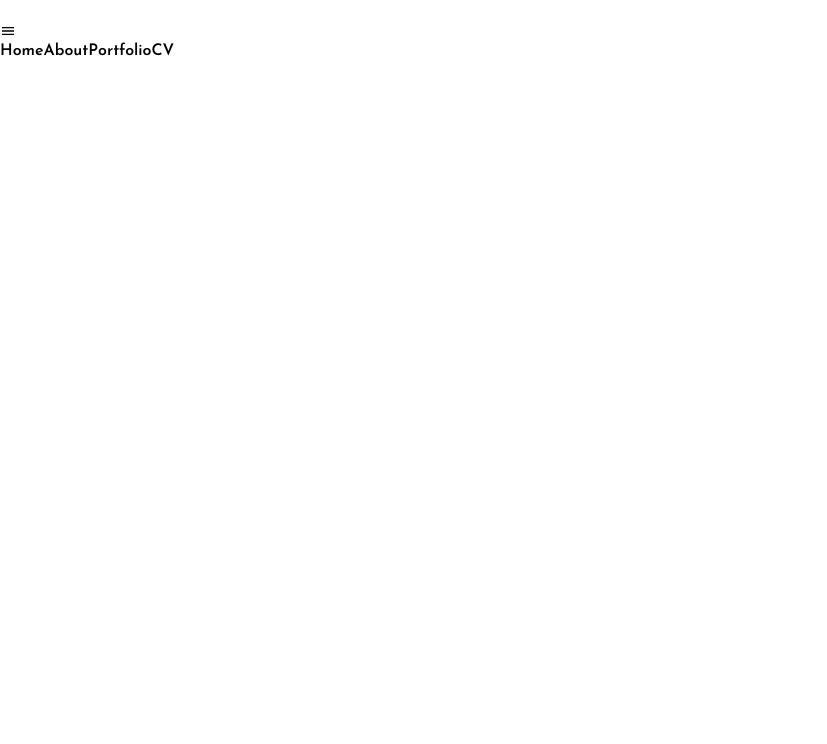
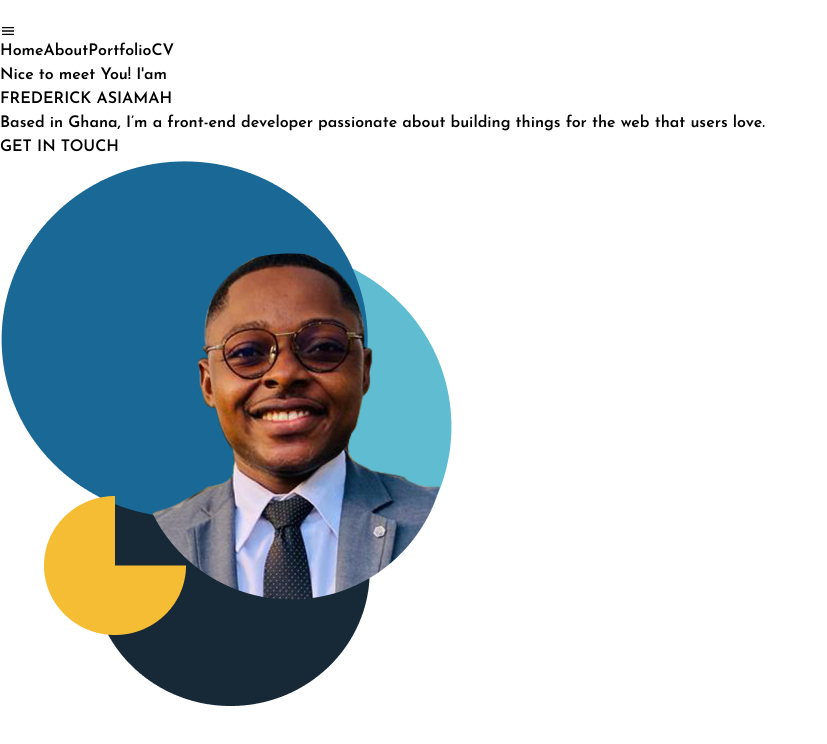
Before and after one commit to sharpartzgh/FrederickAsiamah, a React (Vite) app: page / in a window 1280 px wide. Shown: the top 744 px of the page, without its empty margins (0-827 px from the left). Built offline with nearby package versions, Linux system fonts and the light colour scheme.

Commit message:
hero section for desktop added

```diff
--- a/src/App.jsx
+++ b/src/App.jsx
@@ -1,13 +1,16 @@
 import React from 'react'
 import './App.css'
 import Header from './Component/Header/Header'
+import Hero from './Component/Hero/Hero'
+
 
 function App() {
 
   return (
-    <body className='mx-auto px-20 bg-black min-h-screen'>
+    <body className='mx-auto px-20 bg-black min-h-screen text-white'>
       <div className="content__wrapper container">
         <Header/>
+        <Hero/>
       </div>
     </body>
   )
--- a/src/Component/Header/Header.jsx
+++ b/src/Component/Header/Header.jsx
@@ -12,8 +12,8 @@ const Header = () => {
   };
 
   return (
-    <div className="flex justify-between items-centern py-5 relative text-white">
-      <div className="logo  md:py-2 md:px-3">
+    <div className="flex justify-between items-center py-5 relative text-white">
+      <div className="logo ">
         <img src={logo} alt="site-logo" />
       </div>
       {/* Render the MdMenu based on menuOpen state */}
@@ -25,12 +25,12 @@ const Header = () => {
 
       {/* Conditional rendering for the menu list */}
       {menuOpen && (
-        <ul className="md:hidden absolute top-16 items-center text-white w-full z-0">
-          <div className=" mt-7 container w-full h-screen text-center flex flex-col gap-10 text-[18px] sm:text-left">
+        <ul className="md:hidden absolute top-10 items-center text-white w-full z-0">
+          <div className=" mt-7 container bg-black w-full min-h-screen text-center flex flex-col gap-10 text-[18px] sm:text-left">
             <Link><p className=" block py-2 px-3 text-white bg-blue-700 rounded md:bg-transparent md:text-blue-700 md:p-0 dark:text-white md:dark:text-blue-500">Home</p></Link>
-            <Link><p>About</p></Link>
-            <Link><p>Portfolio</p></Link>
-            <Link><p >CV</p></Link>
+            <Link><p className='py-2 px-3'>About</p></Link>
+            <Link><p className='py-2 px-3'>Portfolio</p></Link>
+            <Link><p className='py-2 px-3' >CV</p></Link>
           </div>
         </ul>
       )}
--- /dev/null
+++ b/src/Component/Hero/Hero.jsx
@@ -0,0 +1,23 @@
+import React from 'react'
+import fred from '../../assets/fred-lg.png'
+import GetInTouch from '../REUSEABLE/GetInTouch'
+
+const Hero = () => {
+  return (
+    <div className="text-white mt-5 lg:flex lg:items-center ">
+        <div className="text w-full">
+          <p className=" lg:text-[50px] block">Nice to meet You! I'am</p>
+          <h1 className="lg:text-[55px] xl:text-[70px] xl:font-black block ">FREDERICK ASIAMAH</h1>
+          <p className="lg:text-[25px] lg:w-[445px]"> Based in Ghana, I’m a front-end developer passionate about building things for the web that users love.</p>
+          <GetInTouch text="GET IN TOUCH"/>
+        </div>
+        {/* for mobile and tablets */}
+        {/* for large screens */}
+        <div className="image hidden w-full lg:contents">
+          <img src={fred} alt="fred's-picture" className="lg:w-[349px] lg:h-[345px] xl:w-[449px] xl:h-[545px]" />
+        </div>
+    </div>
+  )
+}
+
+export default Hero
--- /dev/null
+++ b/src/Component/REUSEABLE/GetInTouch.jsx
@@ -0,0 +1,11 @@
+import React from 'react'
+
+const GetInTouch = ({text}) => {
+  return (
+    <div>
+      <button className=" border-4 border-[#60BCD0] hover:bg-[#196895] py-2 px-3 font-black mt-10">{text}</button>
+    </div>
+  )
+}
+
+export default GetInTouch
```
